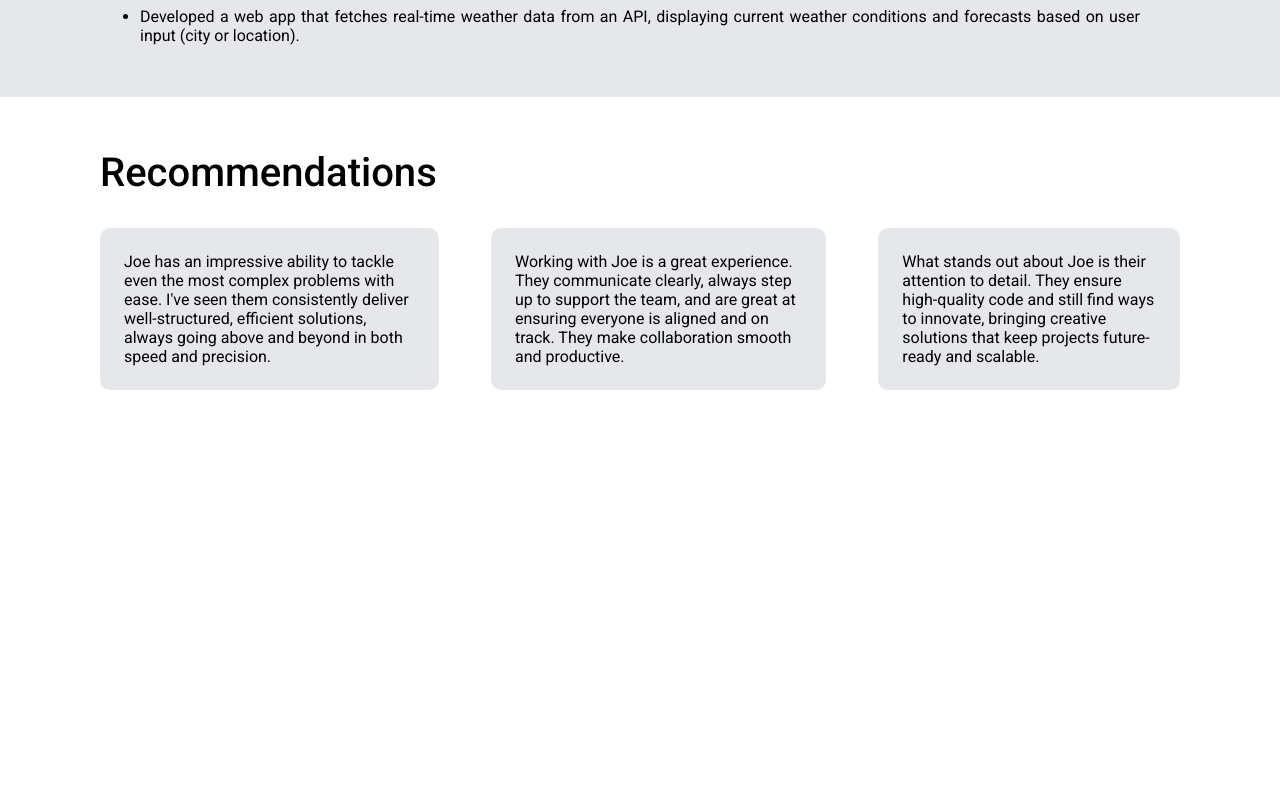
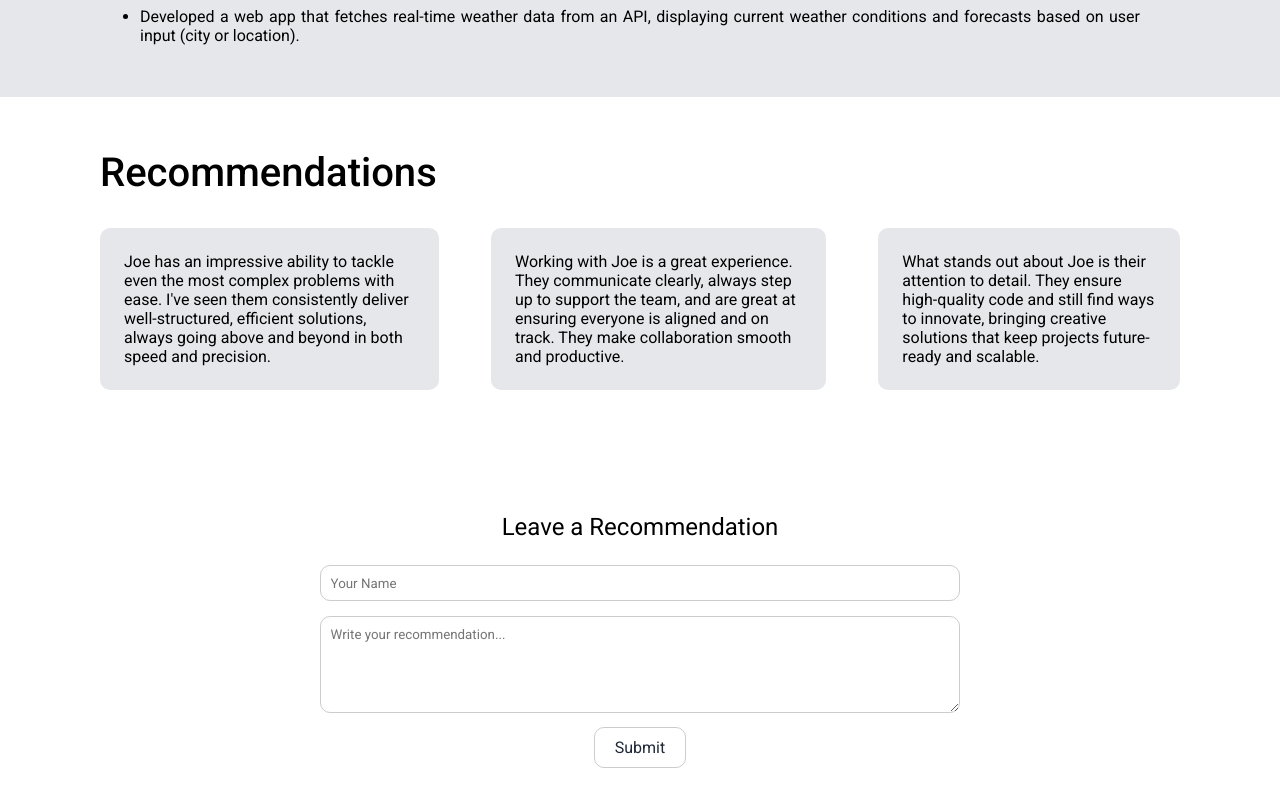
Before and after one commit to ChangGabriel/PortfolioWebsite, a plain HTML site: page index.html in a window 1280 px wide. Shown: the part 1587-2387 px from the top of the page. Before the commit the page ends 2029 px from the top, so only its background shows below. Drawn offline with nearby package versions, Linux system fonts and the light colour scheme.

Commit message:
add form for submit recommendations

```diff
--- a/index.html
+++ b/index.html
@@ -139,8 +139,18 @@
         </div>
     </section>
 
+    <section class="submit_recommendations">
+        <div class="submit_title">
+            <h3>Leave a Recommendation</h3>
+        </div>
+        <div class="form-container">
+            <input type="text" id="name" placeholder="Your Name" required>
+            <textarea id="recommendation" placeholder="Write your recommendation..." rows="5" required></textarea>
+            <br><button onclick="addRecommendation()">Submit</button>
+        </div>
+    </section>
 
-
+    <script src="app.js"></script>
 
 </body>
 </html>
--- a/style.css
+++ b/style.css
@@ -83,6 +83,7 @@ a{
 }
 
 .skills_outer{
+    position: relative;
     padding-top: 3.25rem;
     gap: 3rem;
     background: #e5e7eb;
@@ -131,6 +132,7 @@ a{
 }
 
 .projects_outer{
+    position: relative;
     padding-top: 3.25rem;
     gap: 3rem;
     background: #e5e7eb;
@@ -205,3 +207,45 @@ a{
     font-size: 1rem;
     font-weight: 400;
 }
+
+
+.submit_recommendations{
+    position: relative;
+    padding-top: 3.25rem;
+    gap: 3rem;
+
+
+}
+.submit_recommendations h3{
+    font-size: 1.5rem;
+    font-weight: 400;
+    text-align: center;
+    padding: 1.2rem;
+
+}
+.form-container {
+    text-align: center;
+    margin-bottom: 2rem;
+
+}
+.submit_recommendations input, textarea {
+    width: 50%;
+    padding: 0.6rem;
+    margin: 5px 0 10px 0;
+    border: 1px solid #ccc;
+    border-radius: 0.625rem;
+
+}
+.submit_recommendations button {
+    background-color: white;
+    color: #1f2937;
+    padding: 10px 20px;
+    border: 1px solid #ccc;
+    border-radius: 0.625rem;
+    cursor: pointer;
+    font-size: 16px;
+
+}
+.submit_recommendations button:hover {
+    background-color: #ccc;
+}
```
Also changed, not shown: app.js (added).
